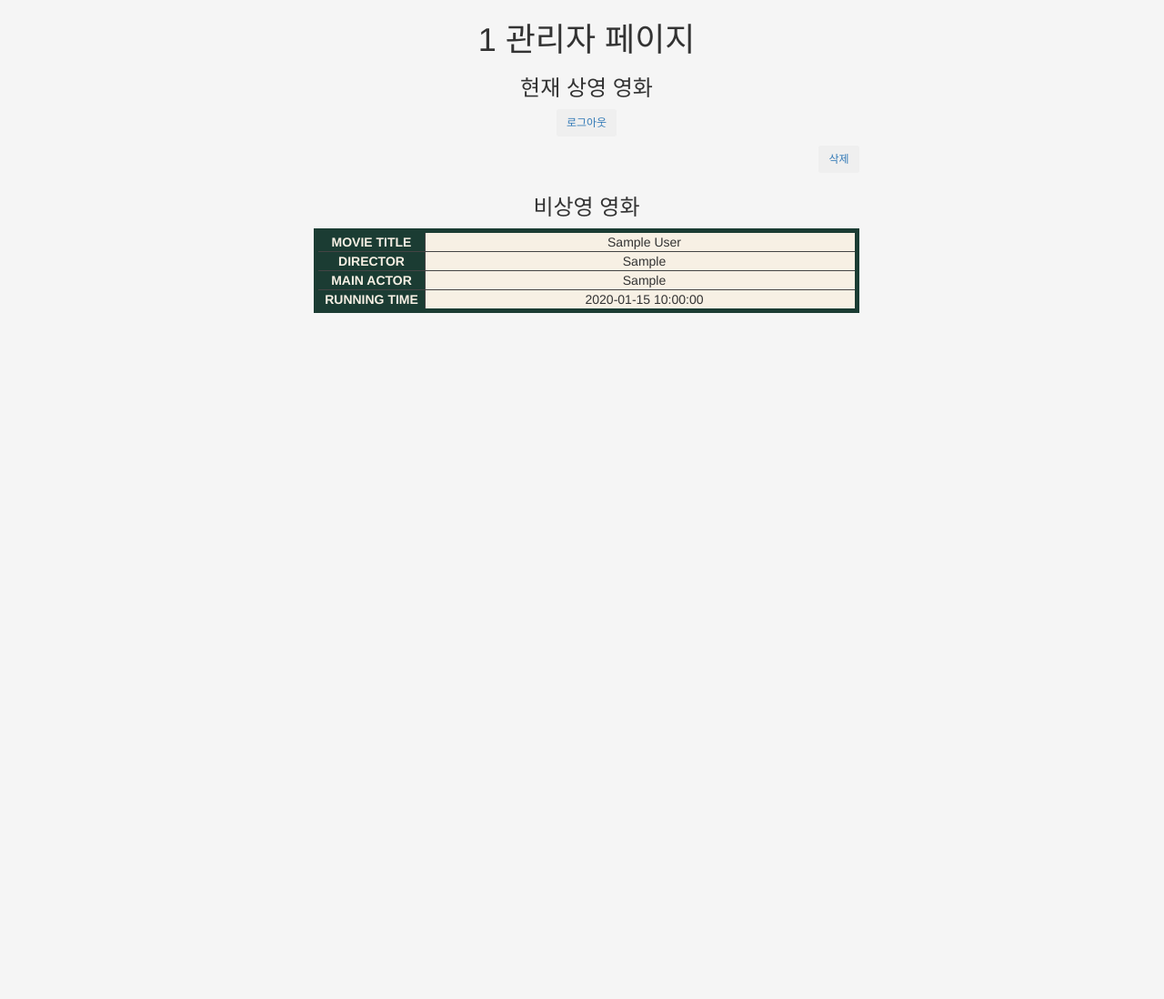
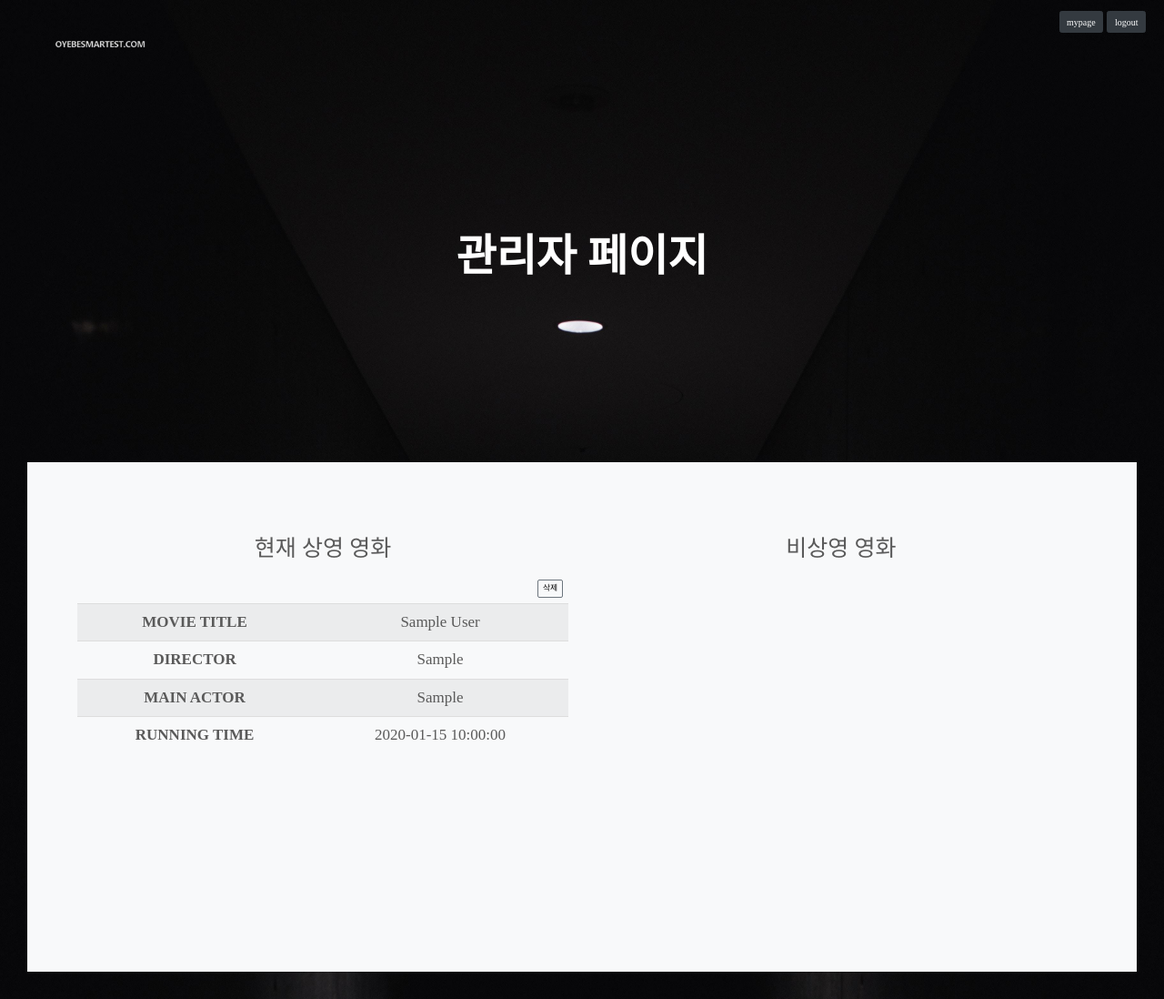
Before and after one commit to wally0813/DataBaseApplication, a PHP site: page /admin.php in a window 1280 px wide. Shown: the whole page at 91% size. Before the commit the page ends 344 px from the top, so only its background shows below. Run offline with PHP 8.4, Linux system fonts and the light colour scheme; the visitor is signed in with stand-in values (Sample User, id 1); tables that the repository leaves empty or names only in its code hold one stand-in row (values such as "Sample post"); data that the repository does not hold is empty; some web fonts are replaced.

Commit message:
change ui

```diff
--- a/admin.php
+++ b/admin.php
@@ -1,48 +1,15 @@
 <?php
 
-   session_start();
-
-   include "config.php";
+include "header.php"
 
 ?>
+<body>
+   <div id="learning-automated-div" style="text-align: center; font-size: 48px; line-height: 52px; padding: 200px 5px 200px 5px;">
 
-<!DOCTYPE html>
-<meta charset="utf-8" />
-<html>
-<head>
-   <title> admin page </title>
-   <meta name="viewport" content="width=device-width, initial-scale=1, shrink-to-fit=no">
-   <link rel="stylesheet" href="css/bootstrap.css">
-   <link href="signin.css" rel="stylesheet">
-   <style>
-      th, td {
-         border: 1px solid #444444;
-      }
-      table {
-         width: 600px;
-         margin:auto;
-         border: 1px solid #444444;
-         border-collapse: collapse;
-      }
-      hr.line{
-         width:1000px;
-         border-bottom:0px;
-         text-align:left;
-         margin-left:0px;
-         margin-top: 50px;
-         border: thin solid rgb(201, 201, 201);
-      }
-      .au {
-        overflow: auto;
-      }
-      .box {
-        width: 100% ;
-        height: 110%;
-        float: left;
-        margin-left: 20px;
-        margin-right: 10px;}
-   </style>
-</head>
+      <span style="color:#FFFFFF;">
+         <b> <?php echo $id ?> 관리자 페이지 </b>
+      </span>
+   </div>
 
    <?php
 
@@ -80,12 +47,14 @@
       //로그인 된 경우
 
       ?>
-<div class="box au" style="text-align:center">
-      <h1> <?php echo $id ?> 관리자 페이지 </h1>
 
-      <h3> 현재 상영 영화 </h3>
-      <button type="button" class="btn btn-sm"><a href="./logout.php">로그아웃</a></button>
-      <div>
+      <div class="album py-5 bg-light">
+         <div class="container" style="text-align:center; padding-top:50px; padding-bottom:200px;">
+            <div class="row">
+               <div class="col-6">
+                  <h1> 현재 상영 영화 </h1>
+
+
                   <?php
 
       // 해당 영화관 상영 영화의 movie_info 읽어오기
@@ -95,44 +64,58 @@
                   $result = $conn->query($query_info);
 
                   while($row = $result->fetch_array(MYSQLI_ASSOC)){
-/*
-      $movie_idx = $row['movie_idx'];
 
-      $query_idx = "SELECT movie_title FROM movie_info WHERE movie_idx='$movie_idx'";
-      $result_idx = $conn->query($query_idx);
-      $row_idx = $result_idx->fetch_array(MYSQLI_ASSOC);
-*/
                      ?>
 
 
                      <form name="yes" method="post">
-      <table style="background-color:#f7f0e4; border:solid 5px #1b3c33;">
+                        <table class="table table-striped table-hover" style="text-align:center;">
 
 
                            <tr>
 
                               <?php
-      echo "<td width=120 style='color:#f7f0e4; background-color:#1b3c33; text-align:center'><b>MOVIE TITLE</b></td><td style='padding-left: 9px'>". $row['movie_title']; ?></td></tr>
+                              echo "<td><b>MOVIE TITLE</b></td><td>". $row['movie_title']; ?>
+                           </td>
+                        </tr>
+                        <tr>
                            <?php
-      echo "<td width=120 style='color:#f7f0e4; background-color:#1b3c33; text-align:center'><b>DIRECTOR</b></td><td style='padding-left: 9px'> ". $row['director'];  ?></td></tr>
+                           echo "<td><b>DIRECTOR</b></td><td> ". $row['director'];  ?>
+                        </td>
+                     </tr>
+                     <tr>
                         <?php
-      echo "<td width=120 style='color:#f7f0e4; background-color:#1b3c33; text-align:center'><b>MAIN ACTOR</b></td><td style='padding-left: 9px'>". $row['main_actor'] ?></td></tr>
+                        echo "<td><b>MAIN ACTOR</b></td><td>". $row['main_actor'] ?>
+                     </td>
+                  </tr>
+                  <tr>
                      <?php
-      echo "<td width=120 style='color:#f7f0e4; background-color:#1b3c33; text-align:center'><b>RUNNING TIME</b></td><td style='padding-left: 9px'> ". $row['running_time'] ?></td></tr>
+                     echo "<td><b>RUNNING TIME</b></td><td> ". $row['running_time'] ?>
+                  </td>
+               </tr>
 
                <input type="hidden" name="movie_idx" value="<?php echo $row['movie_idx']?>">
 
-      <div style='padding-top: 10px; padding-bottom: 5px; padding-left: 555px;'>
+               <div style='padding-top: 10px; padding-bottom: 5px; padding-left: 500px;'>
 
-         <button type="button" class="btn btn-sm"><a href="./admin.php?func=del&idx=<?php echo $row['movie_idx'] ?>">삭제</a></button>
+                  <button type="button" class="btn btn-sm btn-outline-secondary">
+                     <a style="color:black" href="./admin.php?func=del&idx=<?php echo $row['movie_idx'] ?>">
+                        삭제
+                     </a>
+                  </button>
                </div>
-
+            </table>
+         </form>
 
          <?php
       }
 
+
       ?>
-      <h3> 비상영 영화 </h3>
+
+   </div>
+   <div class="col-6">
+      <h1> 비상영 영화 </h1>
       <?php
 
       $query_info = "SELECT * FROM movie_info as m LEFT OUTER JOIN screen_info as s ON m.movie_idx=s.movie_idx LEFT OUTER JOIN admin_info as a ON a.theater_idx = s.theater_idx WHERE a.admin_id!='$id'";
@@ -140,42 +123,44 @@
       $result = $conn->query($query_info);
 
       while($row = $result->fetch_array(MYSQLI_ASSOC)){
-/*
-      $movie_idx = $row['movie_idx'];
 
-      $query_idx = "SELECT movie_title FROM movie_info WHERE movie_idx='$movie_idx'";
-      $result_idx = $conn->query($query_idx);
-      $row_idx = $result_idx->fetch_array(MYSQLI_ASSOC);
-*/
          ?>
 
 
          <form name="no" method="post">
-      <table style="background-color:#f7f0e4; border:solid 5px #1b3c33;">
+            <table class="table table-striped table-hover">
 
 
                <tr>
 
                   <?php
-      echo "<td width=120 style='color:#f7f0e4; background-color:#1b3c33; text-align:center'><b>MOVIE TITLE</b></td><td style='padding-left: 9px'>". $row['movie_title']; ?></td></tr>
+                  echo "<td><b>MOVIE TITLE</b></td><td>". $row['movie_title']; ?></td></tr>
+                  <tr>
                      <?php
-      echo "<td width=120 style='color:#f7f0e4; background-color:#1b3c33; text-align:center'><b>DIRECTOR</b></td><td style='padding-left: 9px'> ". $row['director'];  ?></td></tr>
+                     echo "<td><b>DIRECTOR</b></td><td> ". $row['director'];  ?></td></tr>
+                     <tr>
                         <?php
-      echo "<td width=120 style='color:#f7f0e4; background-color:#1b3c33; text-align:center'><b>MAIN ACTOR</b></td><td style='padding-left: 9px'>". $row['main_actor'] ?></td></tr>
+                        echo "<td><b>MAIN ACTOR</b></td><td>". $row['main_actor'] ?></td></tr>
+                        <tr>
                            <?php
-      echo "<td width=120 style='color:#f7f0e4; background-color:#1b3c33; text-align:center'><b>RUNNING TIME</b></td><td style='padding-left: 9px'> ". $row['running_time'] ?></td></tr>
+                           echo "<td><b>RUNNING TIME</b></td><td> ". $row['running_time'] ?></td></tr>
 
                            <input type="hidden" name="movie_idx" value="<?php echo $row['movie_idx']?>">
 
-      <div style='padding-top: 10px; padding-bottom: 5px; padding-left: 555px;'>
+                           <div style='padding-top: 10px; padding-bottom: 5px; padding-left: 500px;'>
 
-         <button type="button" class="btn btn-sm"><a href="./admin.php?func=add&idx=<?php echo $row['movie_idx'] ?>">추가</a></button>
+                              <button type="button" class="btn btn-sm btn-outline-secondary">
+                                 <a style="color:black" href="./admin.php?func=add&idx=<?php echo $row['movie_idx'] ?>">추가</a></button>
                               </div>
-
-      </div></div>
+                           </table>
+                        </form>
 
                         <?php
                      }
+
+                     ?>
+                  </div>
+                  <?php
                }else{
 
 
@@ -243,5 +228,9 @@
 
                         ?>
 
+                     </div>
+                  </div>
+
+
                </body>
                </html>
--- a/movie.php
+++ b/movie.php
@@ -27,7 +27,6 @@ if(!isset($_GET['idx'])){
 	$row_idx = $result_idx->fetch_array(MYSQLI_ASSOC);
 
 	?>
-
 
 	<div id="learning-automated-div" style="text-align: center; font-size: 48px; line-height: 52px; padding: 200px 5px 200px 5px;">
 
```
Lines whose indentation alone changed are shown as unchanged.
